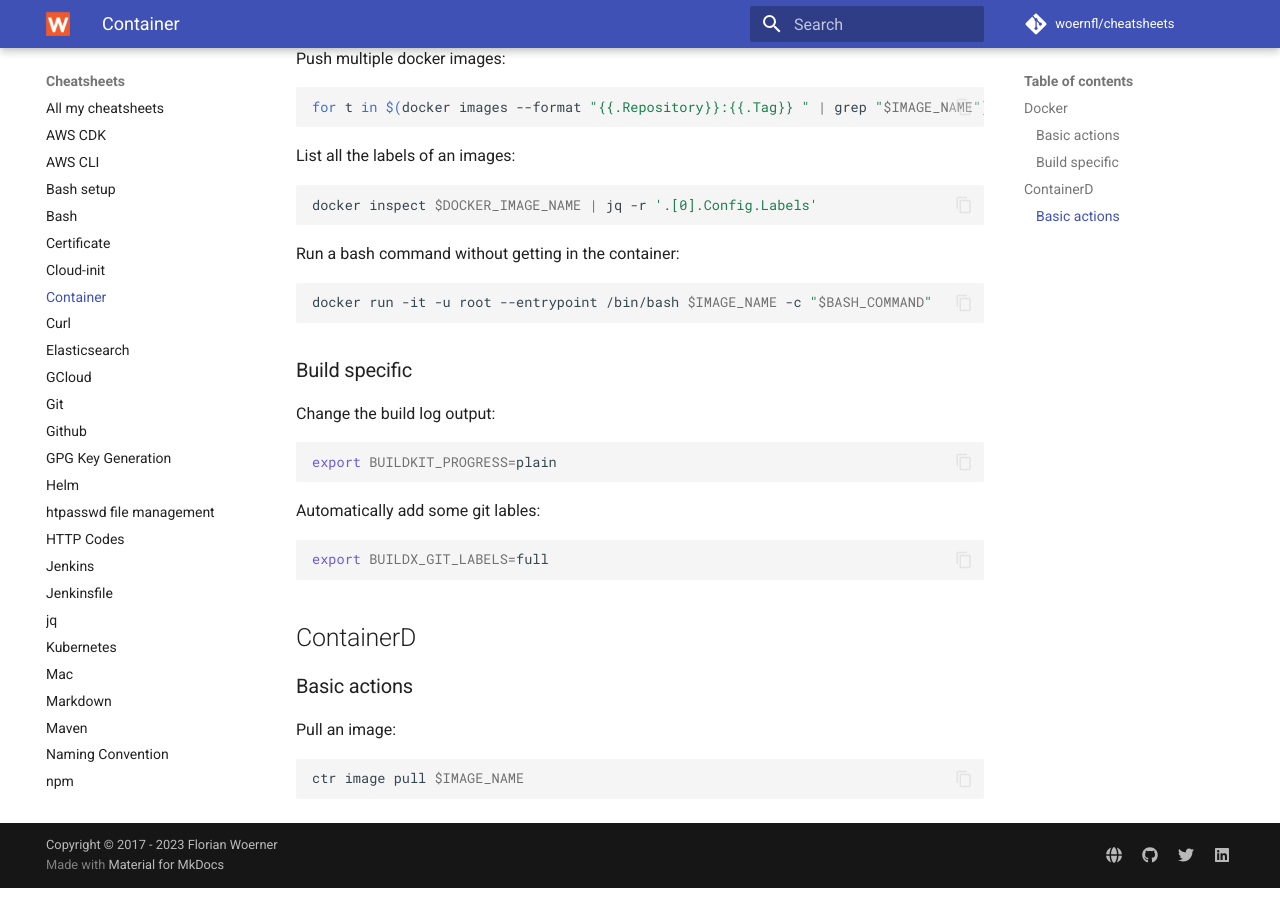
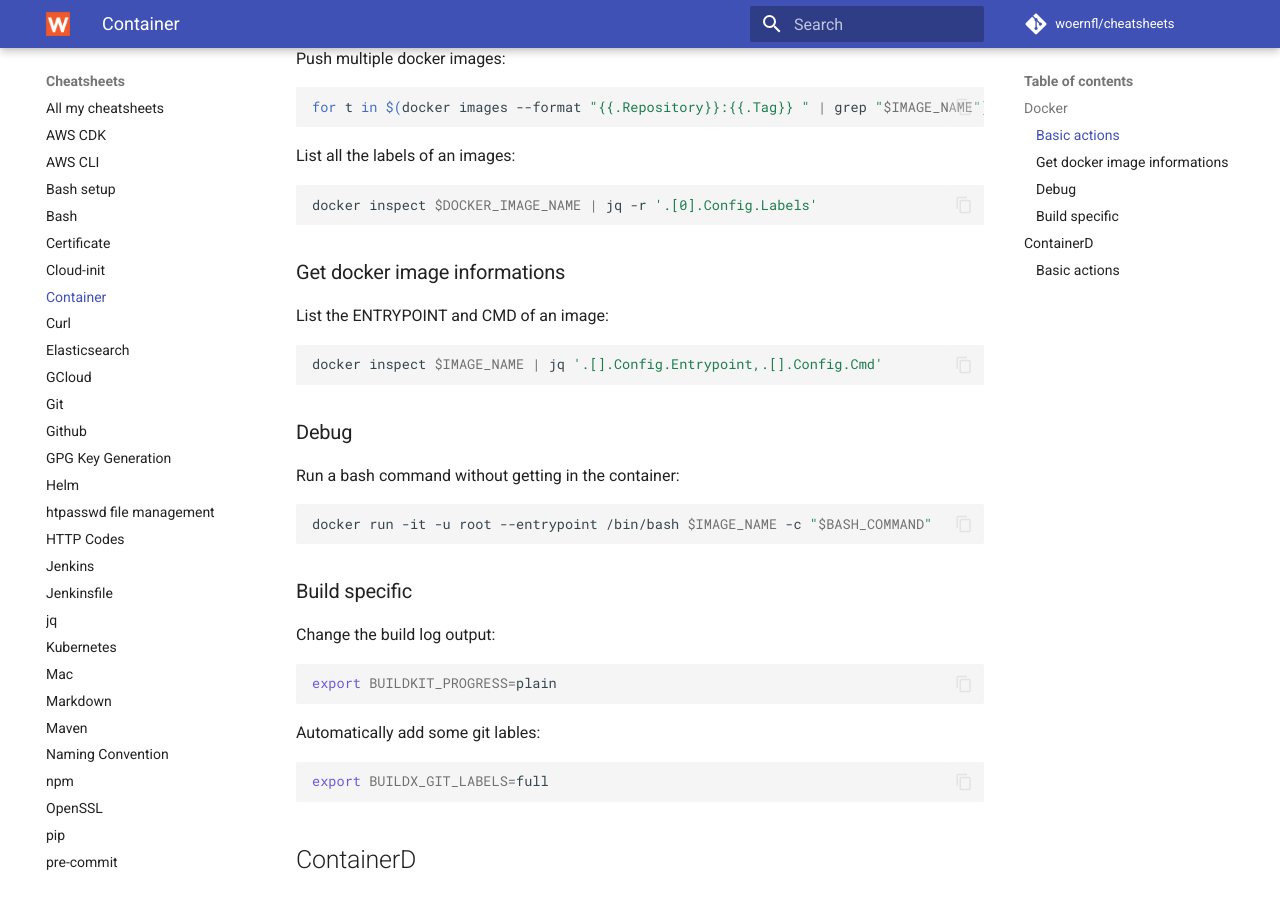
Before and after one commit to woernfl/cheatsheets, an MkDocs documentation site: the page built from docs/container.md, in a window 1280 px wide and 900 px high, scrolled down 426 px. Built offline with MkDocs 1.6.1 and Material for MkDocs 9.7.7, drawn with Linux system fonts in a browser that asks for light colours; comment, search, counter and statistics services are not loaded.

Commit message:
Update container.md (#170)

````diff
--- a/docs/container.md
+++ b/docs/container.md
@@ -28,6 +28,16 @@
 docker inspect $DOCKER_IMAGE_NAME | jq -r '.[0].Config.Labels'
 ```
 
+### Get docker image informations
+
+List the ENTRYPOINT and CMD of an image:
+
+```bash
+docker inspect $IMAGE_NAME | jq '.[].Config.Entrypoint,.[].Config.Cmd'
+```
+
+### Debug
+
 Run a bash command without getting in the container:
 
 ```bash
````
